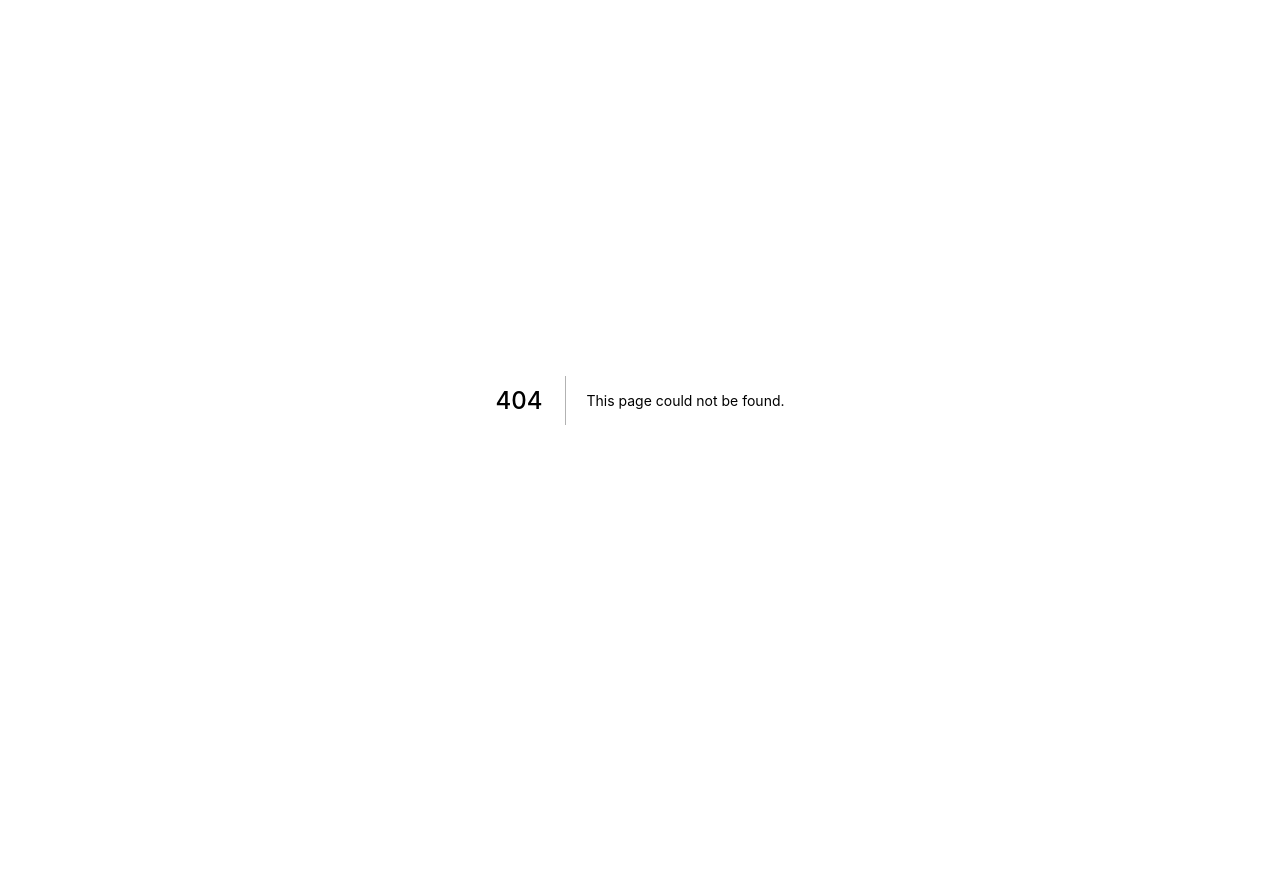
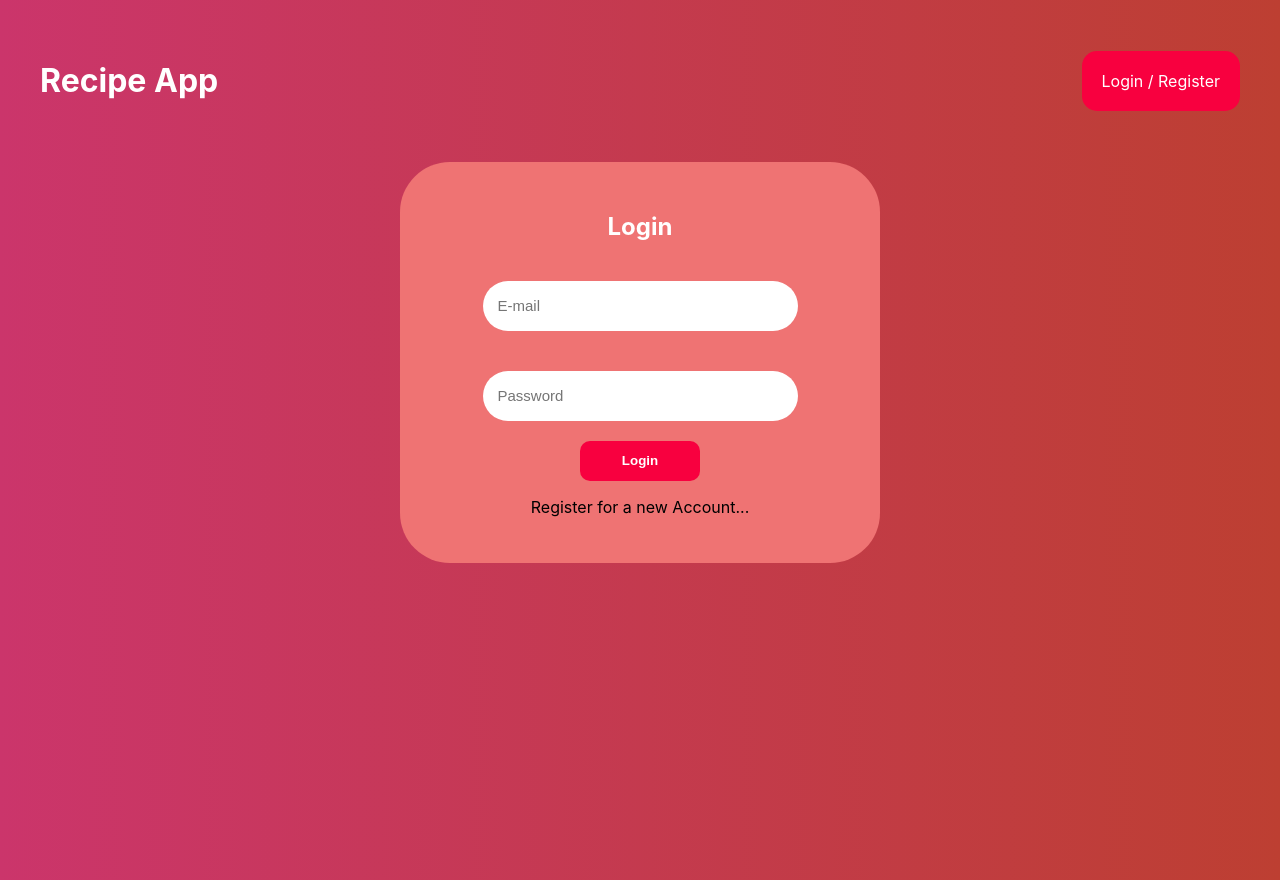
Before and after one commit to vivekkj123/recipe-app, a Next.js app: page /login in a window 1280 px wide. Before the commit this address had no page. Before the commit the page ends 800 px from the top, so only its background shows below. Built offline with nearby package versions, Linux system fonts and the light colour scheme.

Commit message:
Home page, Login Page, Sign up page design

```diff
--- /dev/null
+++ b/components/NavBar.js
@@ -0,0 +1,18 @@
+import Link from "next/link";
+import React from "react";
+import styles from "../styles/Navbar.module.css";
+
+const NavBar = () => {
+  return (
+    <div className={styles.Navbar}>
+      <Link href={"/"}>
+        <h1 style={{ cursor: "pointer" }}>Recipe App</h1>
+      </Link>
+      <Link href={"/login"}>
+        <div className={styles.AccountButton}>Login / Register</div>
+      </Link>
+    </div>
+  );
+};
+
+export default NavBar;
--- /dev/null
+++ b/pages/login.js
@@ -0,0 +1,46 @@
+import Link from "next/link";
+import React from "react";
+import NavBar from "../components/NavBar";
+import styles from "../styles/Login.module.css";
+
+const Login = () => {
+  return (
+    <div style={{ height: "100vh" }}>
+      <NavBar />
+      <div className={styles.Login}>
+        <form className={styles.container}>
+          <h2>Login </h2>
+          <input
+            type="email"
+            required
+            className={styles.LoginInput}
+            placeholder="E-mail"
+            name=""
+            id=""
+          />
+          <input
+            type="password"
+            required
+            className={styles.LoginInput}
+            placeholder="Password"
+            name=""
+            id=""
+          />
+          <input type="submit" className={styles.Button} value="Login" />
+          <Link href={"/signup"}>
+            <p
+              style={{
+                color: "#000",
+                cursor: "pointer",
+              }}
+            >
+              Register for a new Account...
+            </p>
+          </Link>
+        </form>
+      </div>
+    </div>
+  );
+};
+
+export default Login;
--- /dev/null
+++ b/styles/Login.module.css
@@ -0,0 +1,36 @@
+.Login , .Signup {
+  display: flex;
+  justify-content: center;
+}
+.container {
+  flex-direction: column;
+  display: flex;
+  align-items: center;
+  margin: 40px 5px;
+  padding: 30px;
+  background: #ef7373;
+  width: 30em;
+  border-radius: 50px;
+  height: 85%;
+}
+.LoginInput {
+  width: 75%;
+  margin: 20px auto;
+  height: 50px;
+  border-radius: 25px;
+  outline: none;
+  border: none;
+  padding: 15px;
+  font-size: 15px;
+}
+.Button {
+  width: 120px;
+  height: 40px;
+  outline: none;
+  background: #f8003f;
+  color: #fff;
+  font-weight: 700;
+  border: none;
+  border-radius: 10px;
+  cursor: pointer;
+}
--- /dev/null
+++ b/styles/Navbar.module.css
@@ -0,0 +1,12 @@
+.Navbar{
+    display: flex;
+    width: 100%;
+    justify-content: space-between;
+    align-items: center;
+}
+.AccountButton{
+    background-color: #F8003F;
+    padding: 20px;
+    cursor: pointer;
+    border-radius: 15px;
+}
--- a/styles/globals.css
+++ b/styles/globals.css
@@ -15,12 +15,9 @@ a {
   box-sizing: border-box;
 }
 
-@media (prefers-color-scheme: dark) {
-  html {
-    color-scheme: dark;
-  }
-  body {
-    color: white;
-    background: black;
-  }
+body {
+  padding: 40px;
+  color: #fff;
+  background: linear-gradient(to right, #cb356b, #bd3f32) no-repeat;
+  height: 100%;
 }
```
Also changed, not shown: components/RecipeCard.js (added, +25 -0 lines), components/Search.js (added, +15 -0 lines), pages/index.js (+19 -65 lines), pages/signup.js (added, +54 -0 lines), styles/Home.module.css (+3 -128 lines), styles/RecipeCard.module.css (added, +12 -0 lines), styles/Search.module.css (added, +27 -0 lines).
